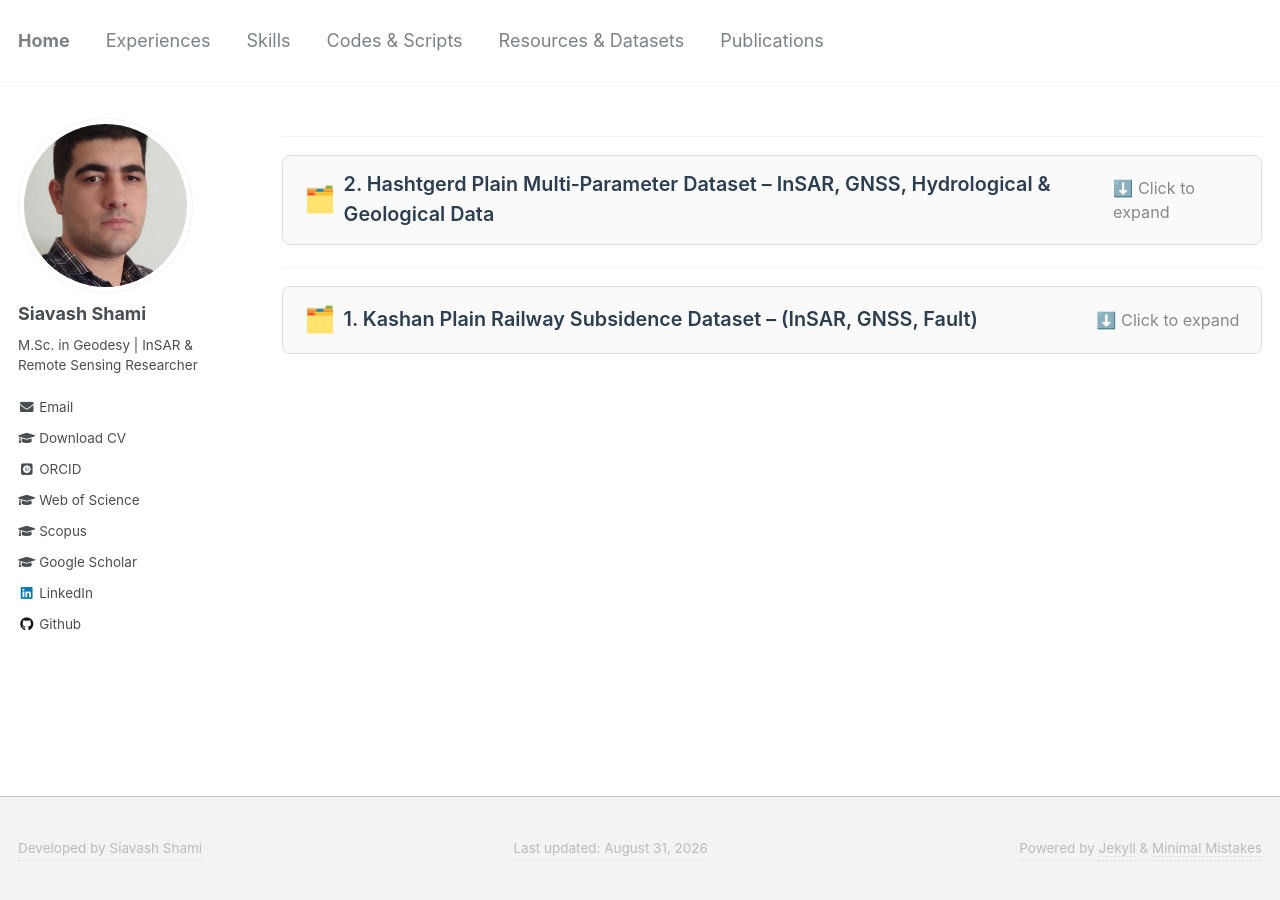
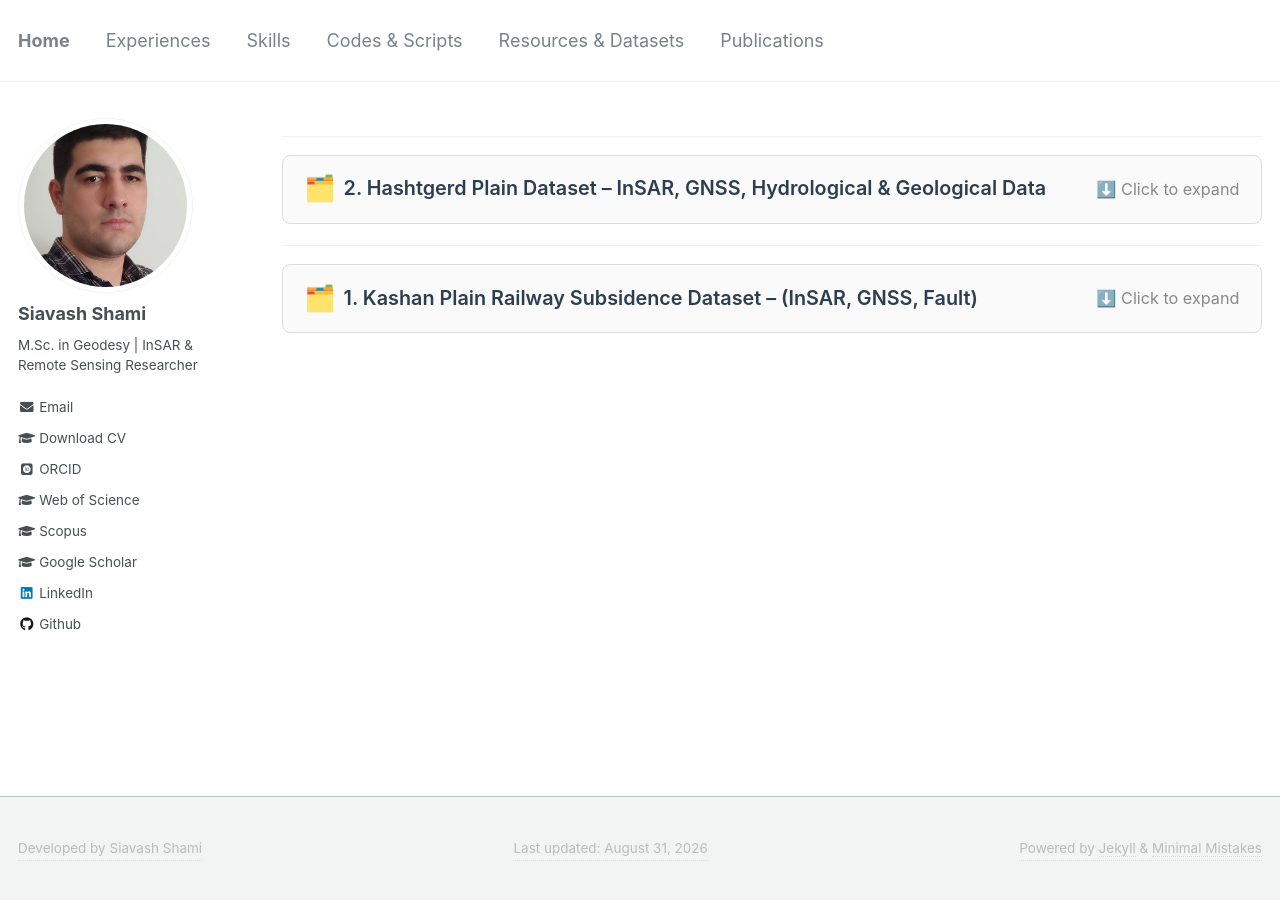
Before and after one commit to siavashshami/siavashshami.github.io, a Jekyll site: the page built from _pages/resources_datasets.md, in a window 1280 px wide. Built offline with Jekyll 4.4.1, drawn with Linux system fonts in a browser that asks for light colours; some web fonts are replaced.

Commit message:
Update resources_datasets.md

```diff
--- a/_pages/resources_datasets.md
+++ b/_pages/resources_datasets.md
@@ -10,7 +10,7 @@ author_profile: true
 <details style="border: 1px solid #ddd; border-radius: 8px; padding: 0.8rem 1.2rem; margin-bottom: 1.2rem; background: #fafafa; transition: all 0.2s;">
   <summary style="font-size: 1.1rem; font-weight: 600; color: #2c3e50; cursor: pointer; list-style: none; display: flex; align-items: center; gap: 8px;">
     <span style="font-size: 1.4rem;">🗂️</span>
-    2. Hashtgerd Plain Multi‑Parameter Dataset – InSAR, GNSS, Hydrological & Geological Data
+    2. Hashtgerd Plain Dataset – InSAR, GNSS, Hydrological & Geological Data
     <span style="margin-left: auto; font-size: 0.9rem; color: #888; font-weight: 400;">
       ⬇️ Click to expand
     </span>
```
